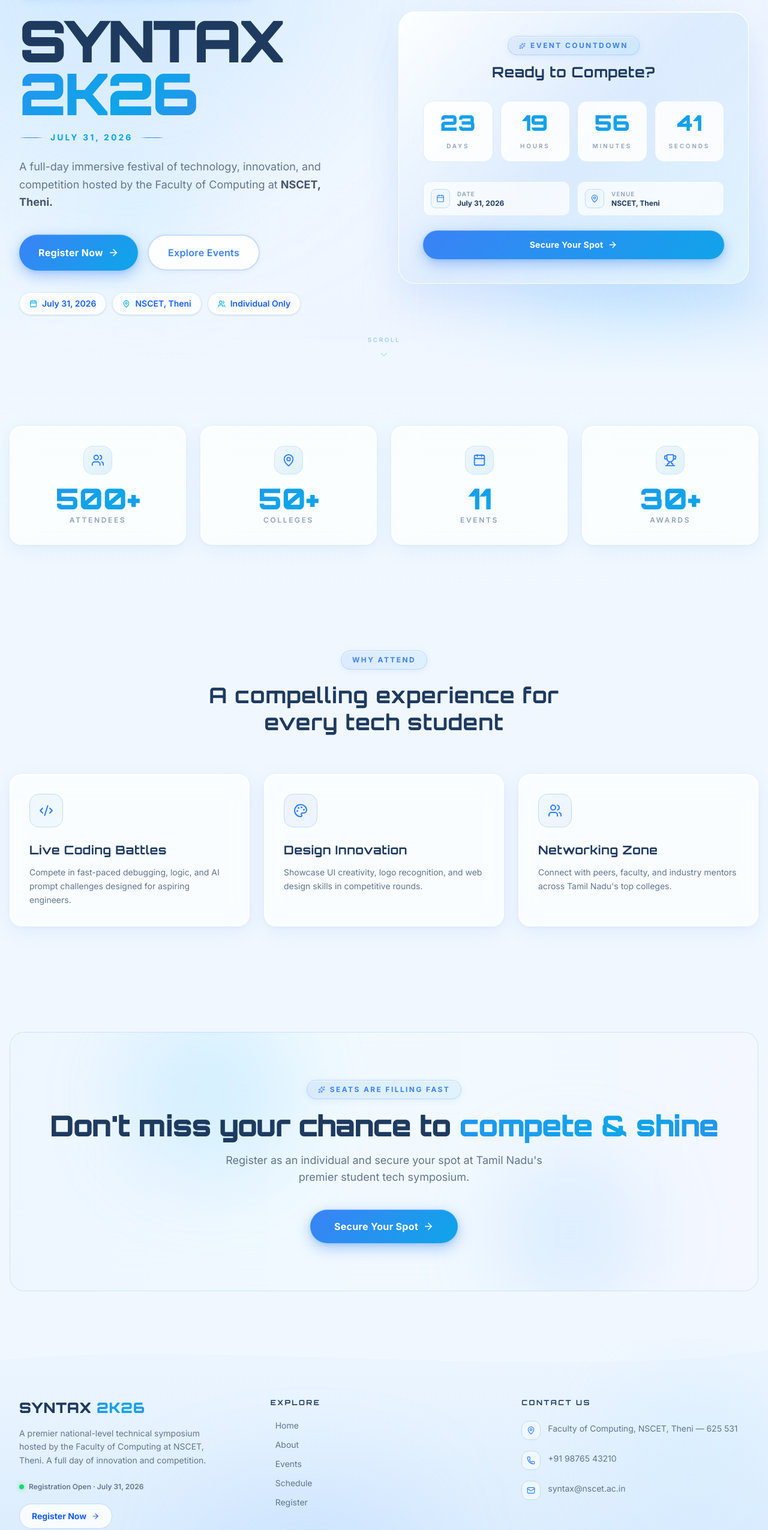
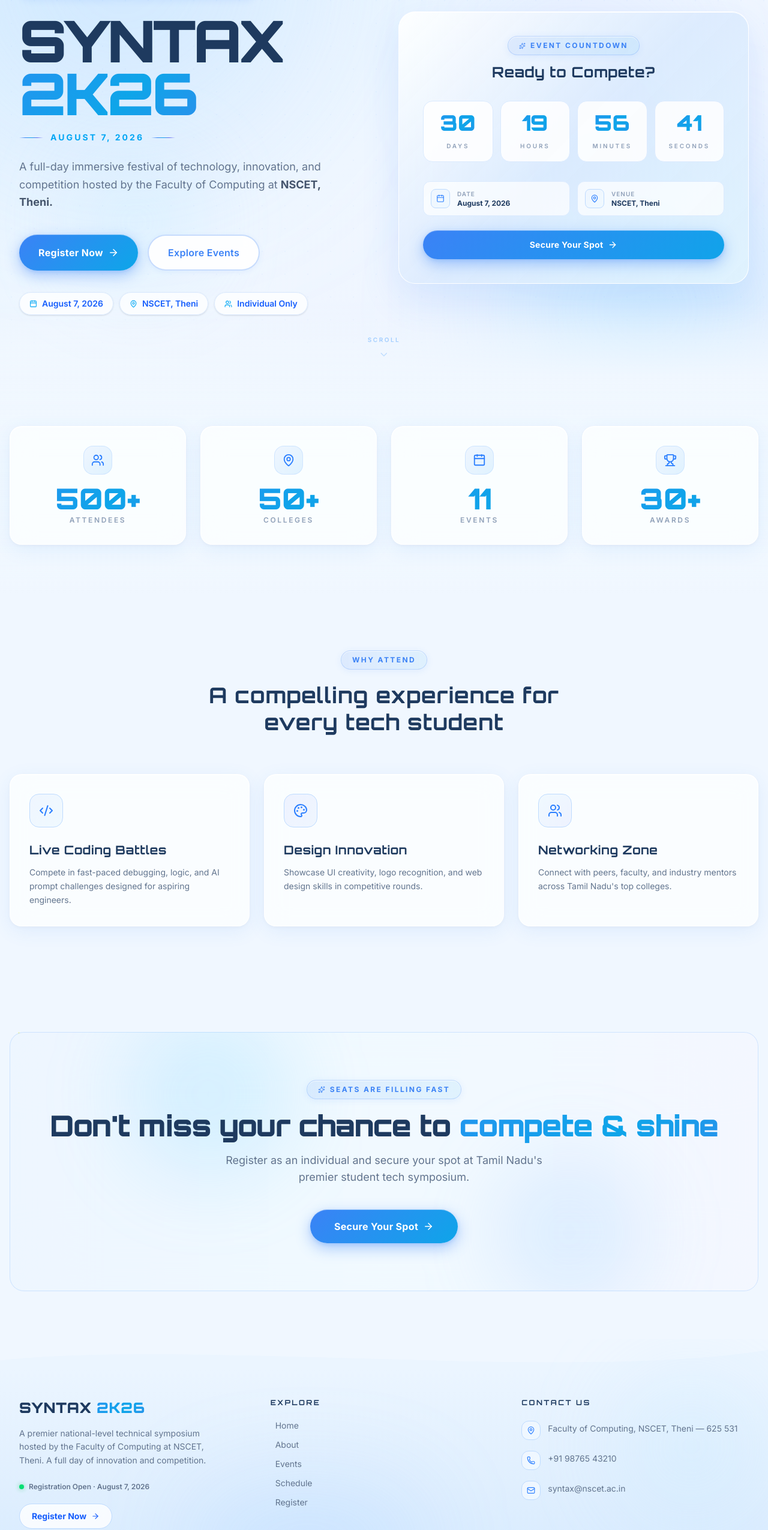
Before and after one commit to sakthisundar-16/nscet-symposium, a React app in the folder frontend/: page / in a window 1280 px wide. Shown: the part 250-2800 px from the top of the page at 60% size. Built offline with nearby package versions, Linux system fonts and the light colour scheme; the HTML template or start-up script is replaced by a standard one.

Commit message:
Update event date: July 31 to August 7, 2026 (Friday)

```diff
--- a/frontend/src/components/Footer.tsx
+++ b/frontend/src/components/Footer.tsx
@@ -50,7 +50,7 @@ const Footer = () => {
               </p>
               <div className="flex items-center gap-2 mb-5">
                 <span className="w-2 h-2 rounded-full bg-green-400 shadow-[0_0_8px_rgba(34,197,94,0.6)] animate-pulse" />
-                <span className="text-xs text-slate-500 font-inter font-semibold">Registration Open · July 31, 2026</span>
+                <span className="text-xs text-slate-500 font-inter font-semibold">Registration Open · August 7, 2026</span>
               </div>
               <Link
                 to="/register"
--- a/frontend/src/pages/Home.tsx
+++ b/frontend/src/pages/Home.tsx
@@ -77,7 +77,7 @@ const features = [
 
 const Home = () => {
   const calculateTimeLeft = () => {
-    const diff = new Date('2026-07-31T09:30:00').getTime() - Date.now();
+    const diff = new Date('2026-08-07T09:30:00').getTime() - Date.now();
     if (diff <= 0) return { days: '00', hours: '00', minutes: '00', seconds: '00' };
     return {
       days:    String(Math.floor(diff / 86400000)).padStart(2, '0'),
@@ -142,7 +142,7 @@ const Home = () => {
                 className="flex items-center gap-3 mb-6"
               >
                 <div className="divider-glow w-10 h-px" />
-                <span className="text-sky-500 text-sm tracking-[0.22em] uppercase font-bold font-inter">July 31, 2026</span>
+                <span className="text-sky-500 text-sm tracking-[0.22em] uppercase font-bold font-inter">August 7, 2026</span>
                 <div className="divider-glow w-10 h-px" />
               </motion.div>
 
@@ -171,7 +171,7 @@ const Home = () => {
                 className="flex flex-wrap gap-2.5"
               >
                 {[
-                  { icon: Calendar, text: 'July 31, 2026' },
+                  { icon: Calendar, text: 'August 7, 2026' },
                   { icon: MapPin,   text: 'NSCET, Theni' },
                   { icon: Users,    text: 'Individual Only' },
                 ].map(({ icon: Icon, text }) => (
@@ -210,7 +210,7 @@ const Home = () => {
 
                 <div className="grid grid-cols-2 gap-3">
                   {[
-                    { icon: Calendar, label: 'Date',  val: 'July 31, 2026' },
+                    { icon: Calendar, label: 'Date',  val: 'August 7, 2026' },
                     { icon: MapPin,   label: 'Venue', val: 'NSCET, Theni' },
                   ].map(({ icon: Icon, label, val }) => (
                     <div key={label} className="bg-white/70 border border-blue-100 rounded-xl p-3 flex items-center gap-3">
--- a/frontend/src/pages/Registration.tsx
+++ b/frontend/src/pages/Registration.tsx
@@ -163,7 +163,7 @@ const Registration = () => {
             Register for <span className="text-gradient-primary">SYNTAX 2K26</span>
           </motion.h1>
           <motion.p initial={{ opacity:0 }} animate={{ opacity:1 }} transition={{ delay:0.16 }} className="text-slate-400 font-inter mb-4">
-            National Level Technical Symposium — July 31, 2026
+            National Level Technical Symposium — August 7, 2026
           </motion.p>
           <motion.div
             initial={{ opacity:0,y:8 }} animate={{ opacity:1,y:0 }} transition={{ delay:0.22 }}
--- a/frontend/src/pages/Schedule.tsx
+++ b/frontend/src/pages/Schedule.tsx
@@ -63,7 +63,7 @@ const Schedule = () => (
       {/* Header */}
       <div className="text-center mb-20">
         <motion.span initial={{ opacity:0,y:10 }} animate={{ opacity:1,y:0 }} className="section-label inline-flex mb-5">
-          <Clock size={12} /> July 31, 2026
+          <Clock size={12} /> August 7, 2026
         </motion.span>
         <motion.h1
           initial={{ opacity:0,y:24 }} animate={{ opacity:1,y:0 }} transition={{ delay:0.1 }}
```
